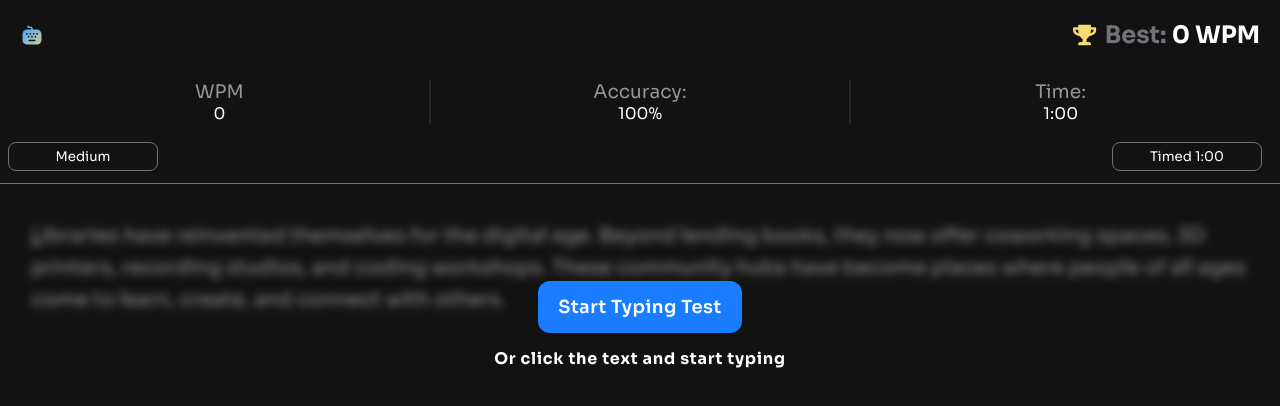
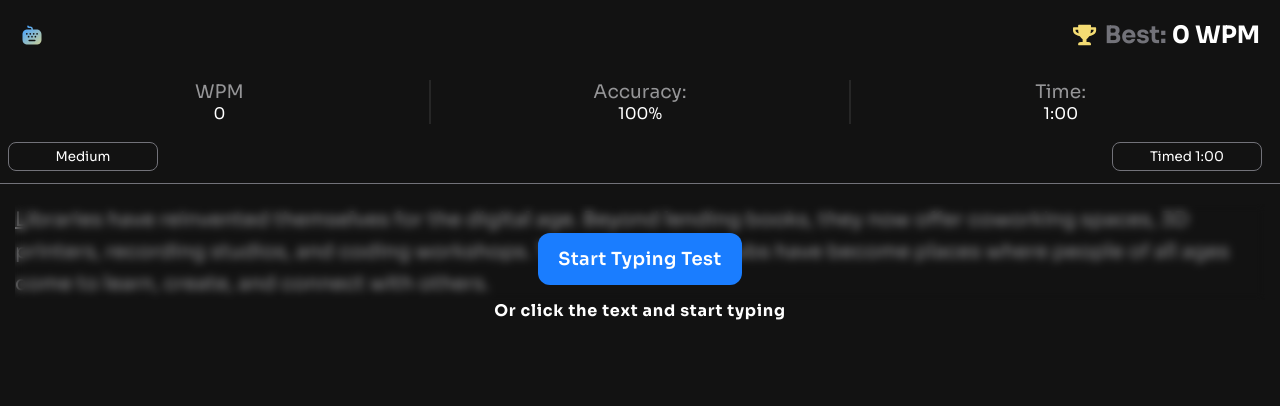
Before and after one commit to feelgooddd/typing-speed-test, a React (Vite) app: page / in a window 1280 px wide. Shown: the top 406 px of the page. Built offline with nearby package versions, Linux system fonts and the light colour scheme.

Commit message:
Removed all broken code related to repositioning screen view.  Reverted to working state -- without scrollfix.

```diff
--- a/src/components/TypingTest.jsx
+++ b/src/components/TypingTest.jsx
@@ -27,25 +27,6 @@
   const inputRef = useRef(null);
 
   const isTypingEnabled = testStarted && !(timeLeft === 0);
-
-  const contentRef = useRef(null);
-
-useEffect(() => {
-  const container = contentRef.current;
-  if (!container) return;
-
-  const activeChar = container.querySelector(".active");
-  if (!activeChar) return;
-
-  const containerHeight = container.clientHeight;
-  const charOffset = activeChar.offsetTop;
-
-  const offset = 60;
-  const desiredScroll = charOffset - containerHeight + offset;
-
-  const maxScroll = container.scrollHeight - containerHeight;
-  container.scrollTop = Math.min(Math.max(desiredScroll, 0), maxScroll);
-}, [input]);
 
 
   // Focus input on mount and whenever test starts
@@ -149,28 +130,21 @@
   return (
     <section
       className="typing-section"
-  onClick={() => inputRef.current?.focus()}
-  style={{ display: "flex", flexDirection: "column", height: "100%", minHeight: 0 }}
+      onClick={() => {
+        if (inputRef.current) inputRef.current.focus();
+      }}
     >
       {!testStarted && <TypingTestOverlay startTest={handleClick} />}
-
-  <section
-    ref={contentRef}
-    className="typing-section__content"
-    style={{
-      flex: 1,
-      overflowY: "auto",
-      padding: "1rem",
-      paddingBottom: "5rem", // lets next line be visible
-    }}
-  >
       <p className="typing-text">
         {(typeof text === "string" ? text : "Loading...")
           .split("")
           .map((char, index) => {
             let className = "";
-          if (index < input.length) className = char === input[index] ? "correct" : "incorrect";
+            if (index < input.length) {
+              className = char === input[index] ? "correct" : "incorrect";
+            }
             if (index === input.length) className += " active";
+
             return (
               <span key={index} className={className}>
                 {char}
@@ -178,7 +152,6 @@
             );
           })}
       </p>
-  </section>
 
       {/* Hidden input always focused */}
       <TypingInput
@@ -186,10 +159,8 @@
         value={input}
         onType={handleType}
         ref={inputRef}
-    style={{ width: "100%", boxSizing: "border-box" }}
       />
     </section>
-
   );
 };
 
```
Lines whose indentation alone changed are shown as unchanged.
